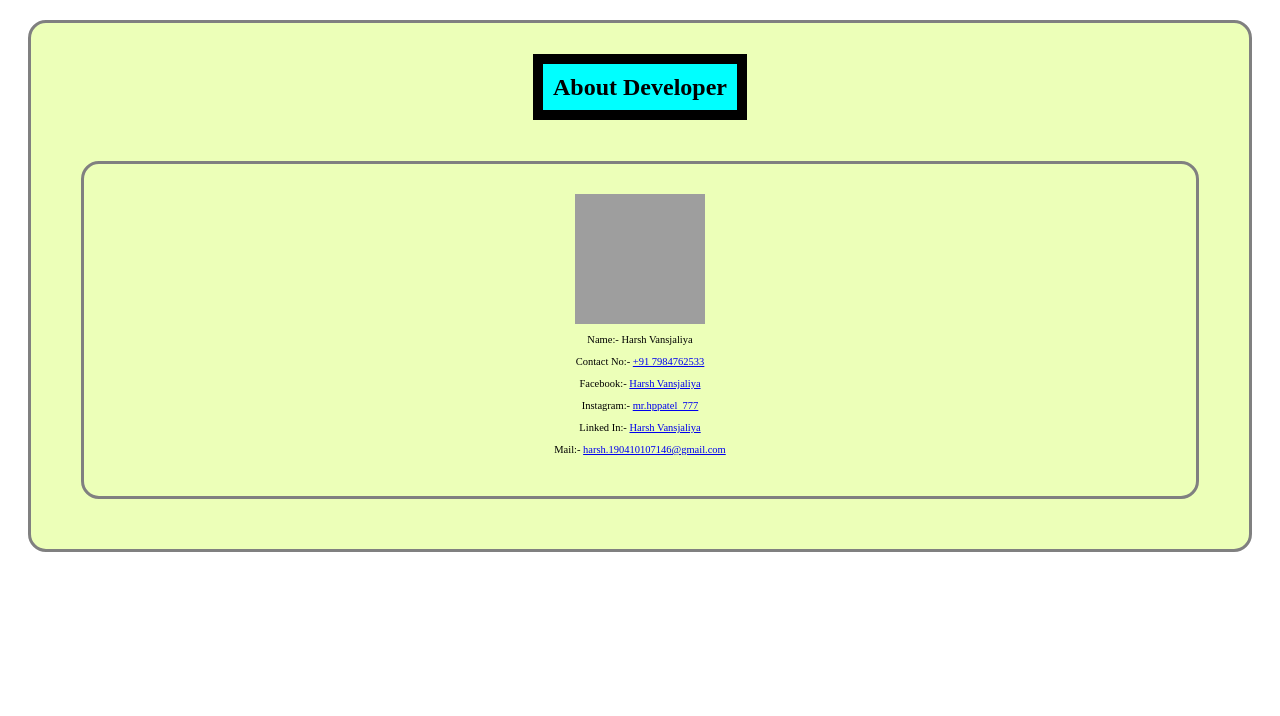
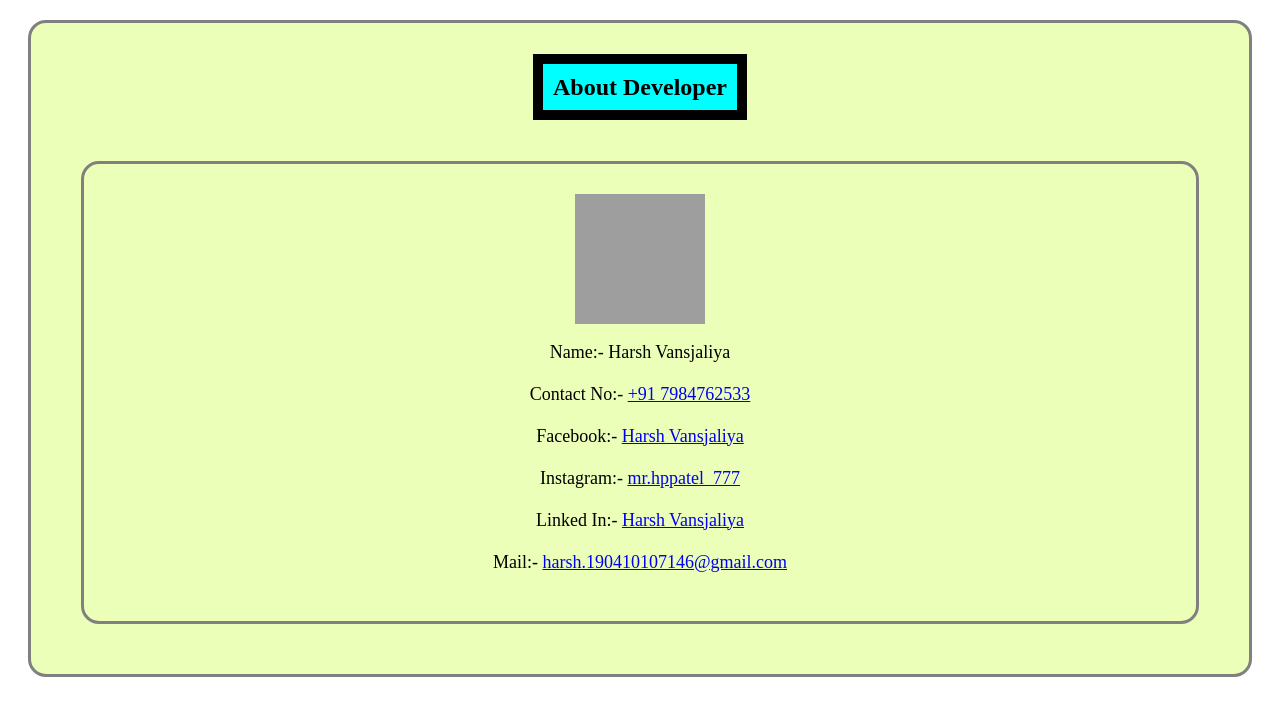
Before and after one commit to Harsh6575/MP2, a plain HTML site: page Developer.html in a window 1280 px wide. Drawn offline with Linux system fonts and the light colour scheme; grey boxes are pictures that could not be loaded.

Commit message:
commit font size p

```diff
--- a/Developer.html
+++ b/Developer.html
@@ -59,6 +59,10 @@
         .dev img {
             margin: auto;
         }
+
+        .dev p{
+            font-size: 18px;
+        }
     }
 </style>
 
```
